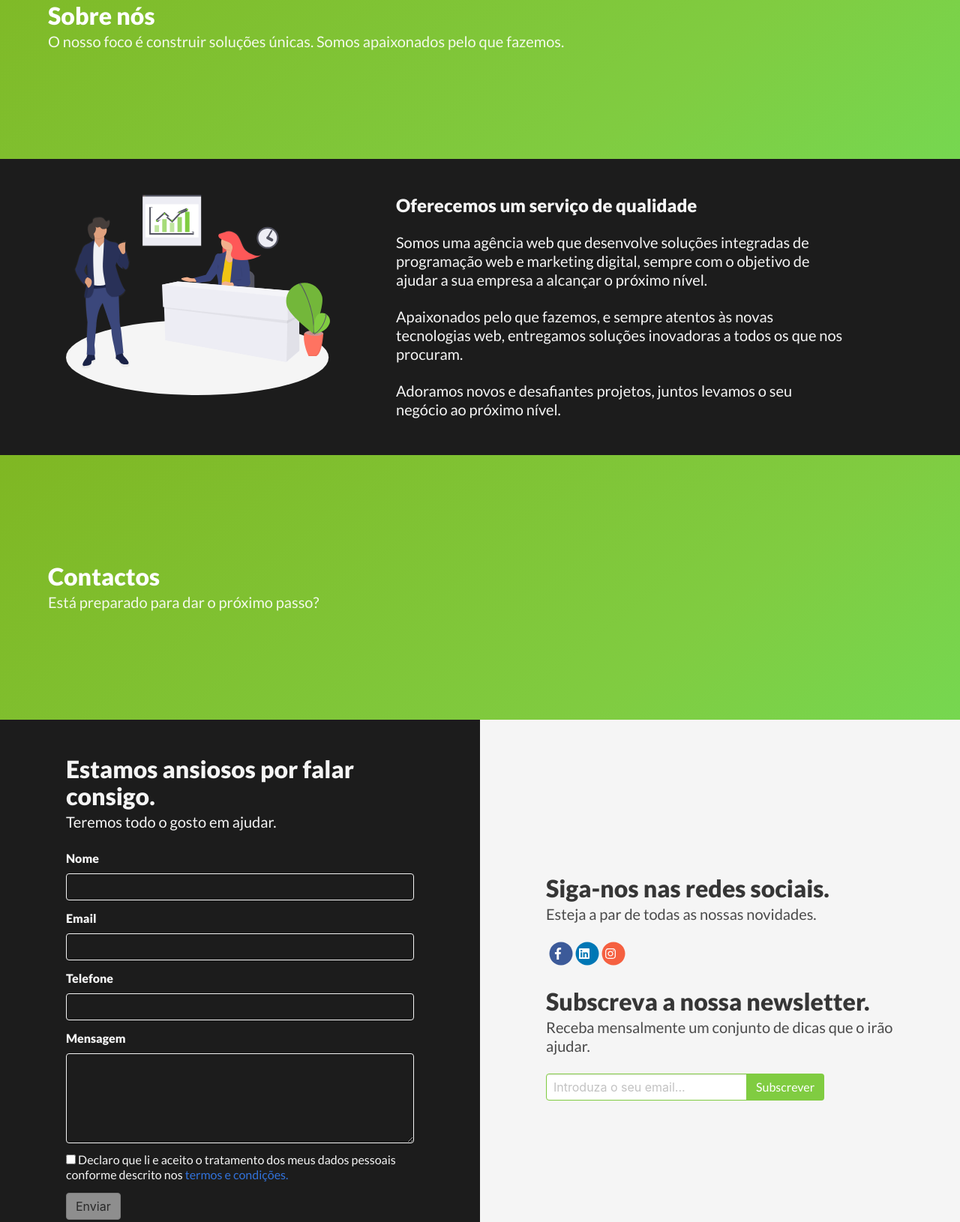
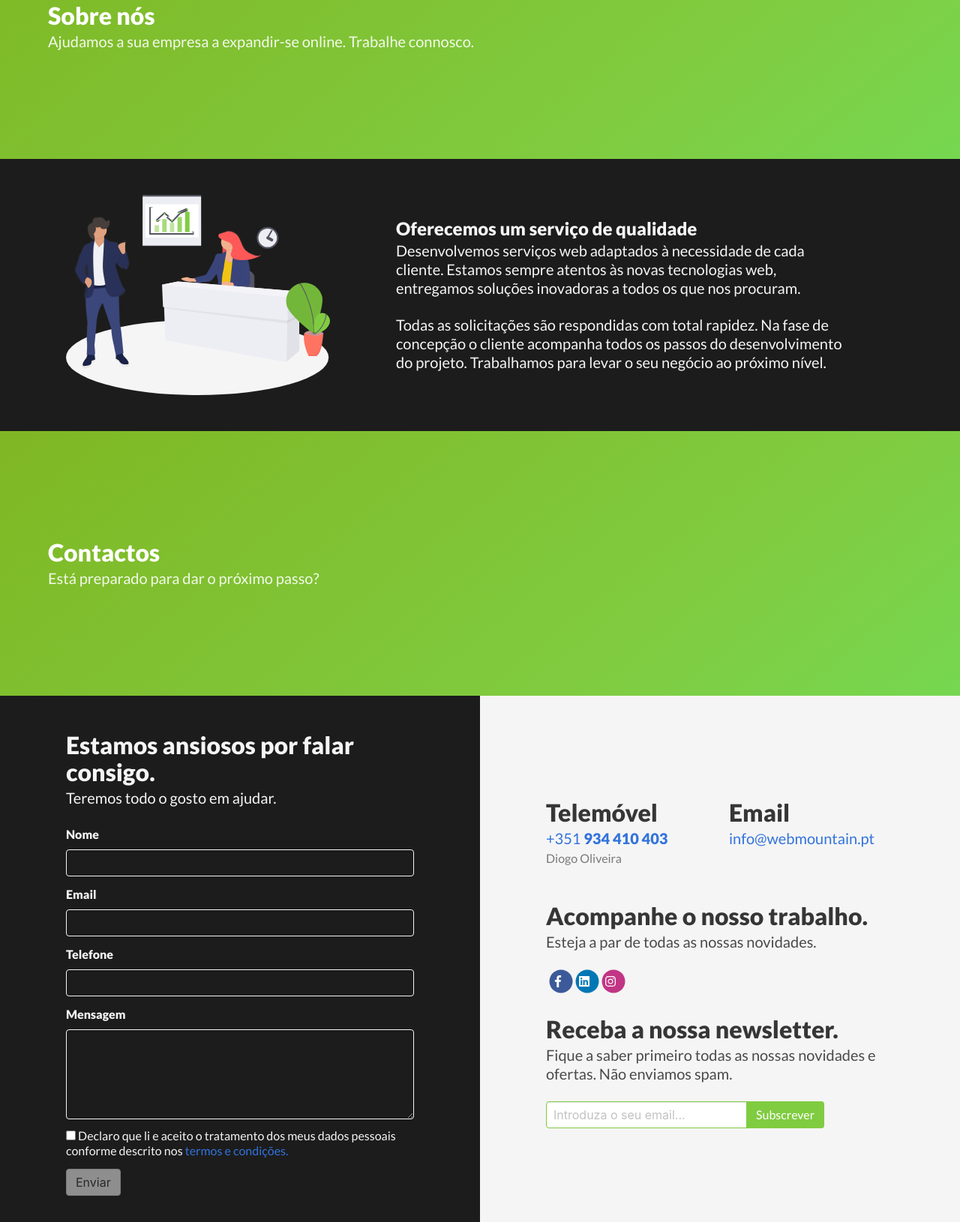
Before and after one commit to drom98/webmountain-website, a website: page public/index.html in a window 1280 px wide. Shown: the part 2862-4492 px from the top of the page at 75% size. Drawn offline with nearby package versions, Linux system fonts and the light colour scheme; some packages are replaced by stand-ins of ours; a script that the page names is missing.

Commit message:
Add phone and email to contact section

```diff
--- a/public/index.html
+++ b/public/index.html
@@ -216,7 +216,7 @@
       <div class="hero-body">
         <div class="container">
           <h1 class="title">Sobre nós</h1>
-          <h2 class="subtitle">O nosso foco é construir soluções únicas. Somos apaixonados pelo que fazemos.</h2>
+          <h2 class="subtitle">Ajudamos a sua empresa a expandir-se online. Trabalhe connosco.</h2>
         </div>
       </div>
     </div>
@@ -224,7 +224,7 @@
 
   <section class="section">
     <div class="container is-fluid">
-      <div class="columns">
+      <div class="columns is-vcentered">
         <div class="column">
           <figure class="image">
             <img src="assets/about_illustration.svg" alt="">
@@ -232,15 +232,12 @@
         </div>
         <div class="column is-two-thirds">
           <div class="container is-fluid">
-            <h1 class="title is-4 is-spaced has-text-light">Oferecemos um serviço de qualidade</h1>
+            <h1 class="title is-4 has-text-light">Oferecemos um serviço de qualidade</h1>
             <h2 class="subtitle is-5 has-text-light">
-              Somos uma agência web que desenvolve soluções integradas de programação web e marketing digital, sempre com o objetivo de ajudar a sua empresa a alcançar o próximo nível.
+              Desenvolvemos serviços web adaptados à necessidade de cada cliente. Estamos sempre atentos às novas tecnologias web, entregamos soluções inovadoras a todos os que nos procuram.
             </h2>
             <h2 class="subtitle is-5 has-text-light">
-              Apaixonados pelo que fazemos, e sempre atentos às novas tecnologias web, entregamos soluções inovadoras a todos os que nos procuram.
-            </h2>
-            <h2 class="subtitle is-5 has-text-light">
-              Adoramos novos e desafiantes projetos, juntos levamos o seu negócio ao próximo nível.
+              Todas as solicitações são respondidas com total rapidez. Na fase de concepção o cliente acompanha todos os passos do desenvolvimento do projeto. Trabalhamos para levar o seu negócio ao próximo nível.
             </h2>
           </div>
         </div>
@@ -312,7 +309,23 @@
       <div class="column">
         <div class="section">
           <div class="container is-fluid">
-            <h1 class="title">Siga-nos nas redes sociais.</h1>
+              <div class="columns">
+                <div class="column is-half">
+                  <h1 class="title">Telemóvel</h1>
+                  <p class="subtitle">
+                    <a href="tel:+351934410403" class="is-medium">+351 <span class="has-text-weight-bold	">934 410 403</span></a> <br>
+                    <span style="font-size: 1rem" class="has-text-grey">Diogo Oliveira</span>
+                  </p>
+                </div>
+                <div class="column">
+                  <h1 class="title">Email</h1>
+                  <p class="subtitle">
+                    <a href="mailto:info@webmountain.pt">info@webmountain.pt</a>
+                  </p>
+                </div>
+              </div>
+            <div class="column"></div>
+            <h1 class="title">Acompanhe o nosso trabalho.</h1>
             <h2 class="subtitle">Esteja a par de todas as nossas novidades.</h2>
             <span class="icon is-medium">
               <span class="fa-stack">
@@ -333,14 +346,14 @@
             <span class="icon is-medium">
               <span class="fa-stack">
                 <a href="#" target="_blank">
-                  <i class="fas fa-circle fa-stack-2x" style="color:#F56040;"></i>
+                  <i class="fas fa-circle fa-stack-2x" style="color:#C13584;"></i>
                   <i class="fab fa-instagram fa-stack-1x fa-inverse"></i>
                 </a>
               </span>
             </span>
             <div class="column"></div>
-            <h1 class="title">Subscreva a nossa newsletter.</h1>
-            <h3 class="subtitle">Receba mensalmente um conjunto de dicas que o irão ajudar.</h3>
+            <h1 class="title">Receba a nossa newsletter.</h1>
+            <h3 class="subtitle">Fique a saber primeiro todas as nossas novidades e ofertas. Não enviamos spam.</h3>
             <div class="field has-addons">
               <div class="control">
                 <input class="input is-primary" type="text" placeholder="Introduza o seu email...">
```
Also changed, not shown: src/index.html (+25 -12 lines).
